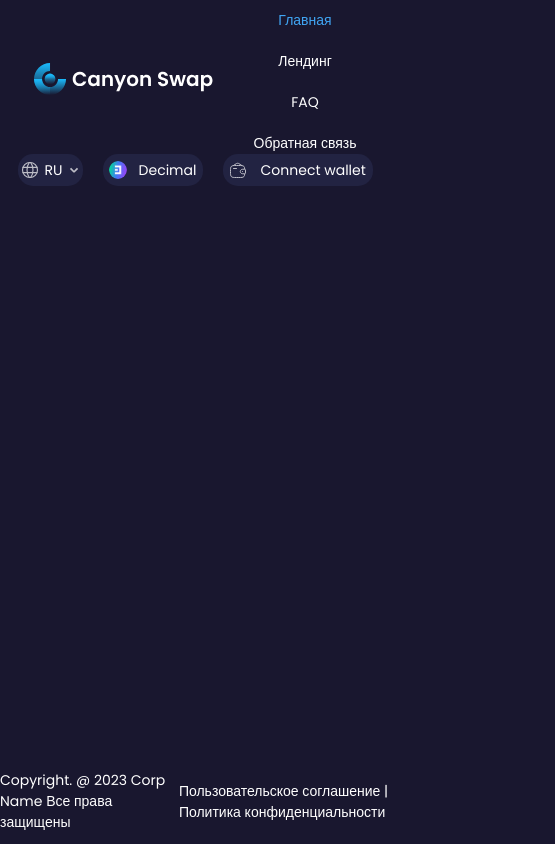
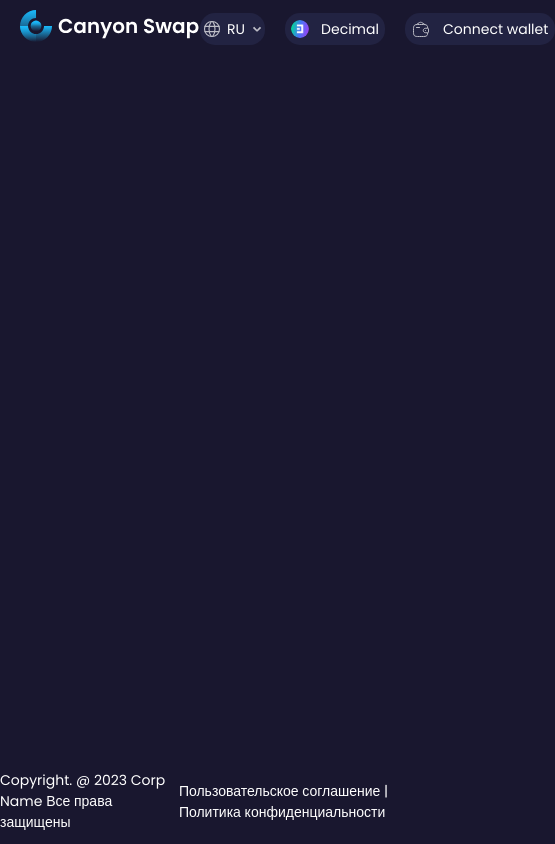
Before and after one commit to MaratReactJs/React-test, a React (Create React App) app: page / in a window 390 px wide. Shown: the whole page, 555 px wide, since content can reach past the window. Built offline with nearby package versions, Linux system fonts and the light colour scheme.

Commit message:
language

```diff
--- a/src/components/Header/Header.jsx
+++ b/src/components/Header/Header.jsx
@@ -1,12 +1,29 @@
-import React from 'react';
-import styles from './Header.module.css';
-import logo from './logo.svg';
-import language from './iconoir_language.svg';
-import back from './back.svg';
-import decimal from './decimal.svg';
-import wallet from './solar_wallet-money-linear.svg';
+import React, { useState } from "react";
+import styles from "./Header.module.css";
+import logo from "./logo.svg";
+import language from "./iconoir_language.svg";
+import back from "./back.svg";
+import decimal from "./decimal.svg";
+import wallet from "./solar_wallet-money-linear.svg";
+import LanguagePopup from "./../LanguagePopup/LanguagePopup";
 
 const Header = ({ openModal }) => {
+	const [isLanguagePopupOpen, setLanguagePopupOpen] = useState(false);
+	const [lang, setLang] = useState("RU");
+
+	const openLanguagePopup = () => {
+		setLanguagePopupOpen(true);
+	};
+
+	const closeLanguagePopup = () => {
+		setLanguagePopupOpen(false);
+	};
+
+	const handleLanguageSelect = (language) => {
+		setLang(language);
+		closeLanguagePopup();
+	};
+
 	return (
 		<header className={styles.header}>
 			<div className={styles.container}>
@@ -24,11 +41,23 @@ const Header = ({ openModal }) => {
 			</div>
 
 			<div className={styles.icons}>
-				<span className={styles.language}>
-					<img src={language} alt="Language" />
-					RU
-					<img src={back} alt="back" />
-				</span>
+				<div
+					className={styles.languageContainer}
+					onMouseEnter={openLanguagePopup}
+					onMouseLeave={closeLanguagePopup}>
+					<span className={styles.language}>
+						<img src={language} alt="Language" />
+						{lang}
+						<img src={back} alt="back" />
+					</span>
+					{isLanguagePopupOpen && (
+						<LanguagePopup
+							onMouseLeave={closeLanguagePopup}
+							onLanguageSelect={handleLanguageSelect}
+						/>
+					)}
+				</div>
+
 				<span className={styles.decimal}>
 					<img src={decimal} alt="Decimal" />
 					Decimal
--- a/src/components/Header/Header.module.css
+++ b/src/components/Header/Header.module.css
@@ -23,10 +23,19 @@
 	cursor: pointer;
 }
 
+.navigation li:first-child {
+	color: #40a5f3;
+}
+
 .icons {
 	display: flex;
 	gap: 20px;
 	font-size: 14px;
+}
+
+.languageContainer {
+	display: flex;
+	flex-direction: column;
 }
 
 .language {
@@ -62,17 +71,8 @@
 	cursor: pointer;
 }
 
-.active {
-	color: #40a5f3;
-}
-
-@media (max-width: 768px) {
-	.header {
-		flex-direction: column;
-		text-align: center;
-	}
-
-	.navigation ul {
-		flex-direction: column;
+@media (max-width: 926px) {
+	.navigation {
+		display: none;
 	}
 }
--- /dev/null
+++ b/src/components/LanguagePopup/LanguagePopup.jsx
@@ -0,0 +1,13 @@
+import React from "react";
+import styles from "./LanguagePopup.module.css";
+
+const LanguagePopup = ({ onLanguageSelect, onMouseLeave }) => {
+	return (
+		<div className={styles.languagePopup} onMouseLeave={onMouseLeave}>
+			<button onClick={() => onLanguageSelect("RU")}>RU</button>
+			<button onClick={() => onLanguageSelect("ENG")}>ENG</button>
+		</div>
+	);
+};
+
+export default LanguagePopup;
--- /dev/null
+++ b/src/components/LanguagePopup/LanguagePopup.module.css
@@ -0,0 +1,23 @@
+.languagePopup {
+	z-index: 1000;
+	position: absolute;
+	margin-top: 35px;
+	margin-left: 2px;
+	background-color: #222342;
+	padding: 12px;
+	border-radius: 10px;
+	display: flex;
+	flex-direction: column;
+}
+
+button {
+	border: none;
+	background-color: #222342;
+	color: #fff;
+	font-size: 12px;
+	cursor: pointer;
+}
+
+button:hover {
+	color: #40a5f3;
+}
```
